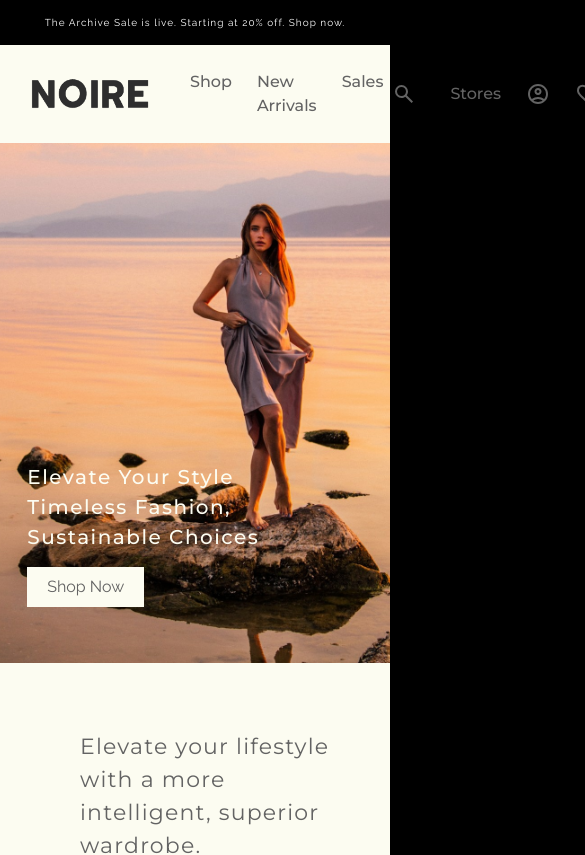
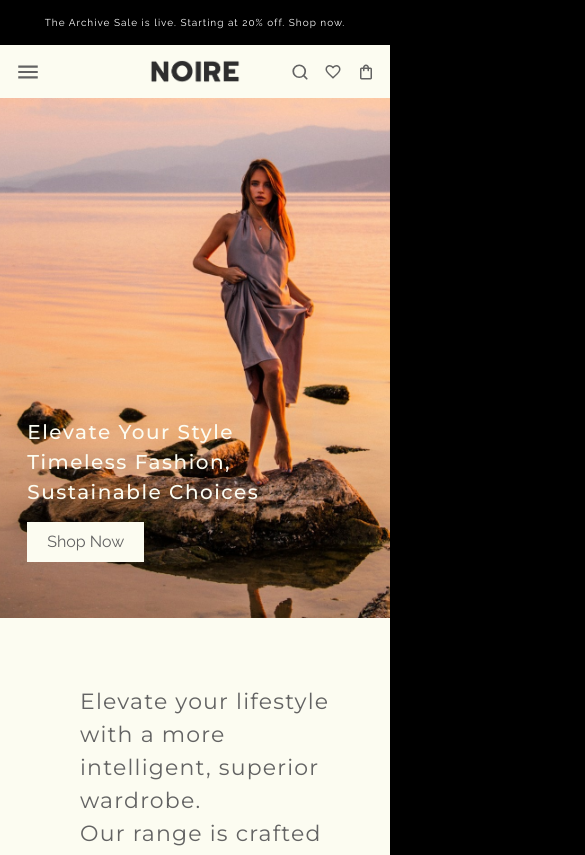
Before and after one commit to nanmartins/noire, a Vue app: page / in a window 390 px wide. Shown: the top 855 px of the page, 585 px wide, since content can reach past the window. Built offline with nearby package versions, Linux system fonts and the light colour scheme; a web font is replaced by a local one.

Commit message:
header mobile done

```diff
--- /dev/null
+++ b/src/assets/icons/CloseIcon.vue
@@ -0,0 +1,3 @@
+<template>
+  <svg xmlns="http://www.w3.org/2000/svg" height="24px" viewBox="0 -960 960 960" width="24px"><path d="m256-200-56-56 224-224-224-224 56-56 224 224 224-224 56 56-224 224 224 224-56 56-224-224-224 224Z"/></svg>
+</template>
--- a/src/assets/icons/SearchIcon.vue
+++ b/src/assets/icons/SearchIcon.vue
@@ -1,3 +1,17 @@
 <template>
-  <svg xmlns="http://www.w3.org/2000/svg" height="24px" viewBox="0 -960 960 960" width="24px"><path d="M784-120 532-372q-30 24-69 38t-83 14q-109 0-184.5-75.5T120-580q0-109 75.5-184.5T380-840q109 0 184.5 75.5T640-580q0 44-14 83t-38 69l252 252-56 56ZM380-400q75 0 127.5-52.5T560-580q0-75-52.5-127.5T380-760q-75 0-127.5 52.5T200-580q0 75 52.5 127.5T380-400Z"/></svg>
+  <svg @click="$emit('click')" viewBox="0 0 24 24" height="22px" width="22px" xmlns="http://www.w3.org/2000/svg"><g id="SVGRepo_bgCarrier" stroke-width="0"></g><g id="SVGRepo_tracerCarrier" stroke-linecap="round" stroke-linejoin="round"></g><g id="SVGRepo_iconCarrier"> <path d="M16.6725 16.6412L21 21M19 11C19 15.4183 15.4183 19 11 19C6.58172 19 3 15.4183 3 11C3 6.58172 6.58172 3 11 3C15.4183 3 19 6.58172 19 11Z" stroke-width="2.3" stroke-linecap="round" stroke-linejoin="round"></path> </g></svg>
 </template>
+
+<style scoped>
+
+  svg {
+    fill: none;
+    stroke: #636363;
+  }
+
+  svg:hover {
+    stroke: #000;
+    cursor: pointer;
+  }
+
+</style>
--- a/src/components/Header.vue
+++ b/src/components/Header.vue
@@ -1,5 +1,13 @@
 <template>
+  <main>
+
     <header>
+
+      <div class="mobile-nav">
+        <HamburgerIcon />
+
+      </div>
+
       <div class="logo-nav">
         <img src="../assets/images/noire-logo.png" alt="">
 
@@ -12,20 +20,34 @@
 
 
       <div>
-      <SearchInput />
-      <a href="">Stores</a>
-      <UserIcon />
-      <FavoriteIcon />
-      <CartIcon />
+        <SearchIcon @click="searchContainer = true" class="svg-icons"/>
+        <a href="" class="stores-link">Stores</a>
+        <UserIcon class="user-icon" />
+        <FavoriteIcon class="svg-icons" />
+        <CartIcon class="svg-icons" />
       </div>
     </header>
+
+    <div class="search-container" :class="{ active: searchContainer }">
+      <SearchIcon />
+      <input v-show="searchContainer" type="text" placeholder="Search...">
+      <CloseIcon @click="searchContainer = !searchContainer" />
+    </div>
+
+  </main>
 </template>
 
 <script setup>
+import { ref } from 'vue';
 import UserIcon from '@/assets/icons/UserIcon.vue';
 import FavoriteIcon from '@/assets/icons/FavoriteIcon.vue';
 import CartIcon from '@/assets/icons/CartIcon.vue';
-import SearchInput from './SearchInput.vue';
+import SearchIcon from '@/assets/icons/SearchIcon.vue';
+import CloseIcon from '@/assets/icons/CloseIcon.vue';
+import HamburgerIcon from '@/assets/icons/HamburgerIcon.vue';
+
+
+const searchContainer = ref(false);
 
 </script>
 
@@ -47,7 +69,7 @@ import SearchInput from './SearchInput.vue';
     gap: 40px;
   }
 
-  nav {
+  .logo-nav nav {
     display: flex;
     gap: 25px;
   }
@@ -67,8 +89,75 @@ import SearchInput from './SearchInput.vue';
     width: 120px;
   }
 
-  @media screen and (max-width: 900px) {
 
+  /* SEARCH CONTAINER */
+  .search-container {
+    display: none;
+    justify-content: center;
+    align-items: center;
+    padding: 5px 40px 10px 40px;
+  }
+
+  .search-container.active {
+    display: flex;
+    gap: 20px;
+  }
+
+  .search-container input {
+    padding: 5px;
+    width: 100%;
+    font-family: "Montserrat", sans-serif;
+    color: #636363;
+    border-bottom: 0.5px solid #bbbbbb;
+    font-size: 14px;
+  }
+
+  .search-container input:focus {
+    outline: none;
+  }
+
+  .mobile-nav {
+    display: none;
+  }
+
+
+  @media screen and (max-width: 800px) {
+
+    header {
+      display: flex;
+      justify-content: center;
+      align-items: center;
+      position: relative;
+      padding: 15px;
+    }
+
+    header > div:last-child {
+      position: absolute;
+      right: 15px;
+      display: flex;
+      align-items: center;
+      gap: 15px;
+    }
+
+    img {
+      margin: 0 auto;
+      width: 90px;
+    }
+
+    .logo-nav nav, .user-icon, .stores-link {
+      display: none;
+    }
+
+    .mobile-nav {
+      display: flex;
+      position: absolute;
+      left: 15px;
+    }
+
+    .svg-icons {
+      height: 18px;
+      width: 18px;
+    }
 
   }
 
--- a/src/components/SearchInput.vue
+++ /dev/null
@@ -1,46 +0,0 @@
-<template>
-  <main>
-    <div class="search-container d-flex align-center rounded-xl py-1 px-2" :class="{ active: active }">
-      <input v-show="active" type="text" placeholder="Search">
-      <SearchIcon @click="active = !active"/>
-    </div>
-
-  </main>
-
-</template>
-
-<script setup>
-import { ref } from 'vue';
-import SearchIcon from '@/assets/icons/SearchIcon.vue';
-
-const active = ref(false);
-
-
-
-</script>
-
-<style scoped>
-
-  .search-container {
-    display: flex;
-    align-items: center;
-    border: 0.5px solid transparent;
-  }
-
-  .search-container.active {
-    border: 0.5px solid #868686;
-    background: rgb(251, 251, 247);
-  }
-
-  input {
-    font-family: "Montserrat", sans-serif;
-    color: #636363;
-    font-size: 13px;
-    padding-left: 10px;
-  }
-
-  input:focus {
-    outline: none;
-  }
-
-</style>
```
Also changed, not shown: src/components/AnnounceBanner.vue (indentation only). Lines whose indentation alone changed are shown as unchanged.
